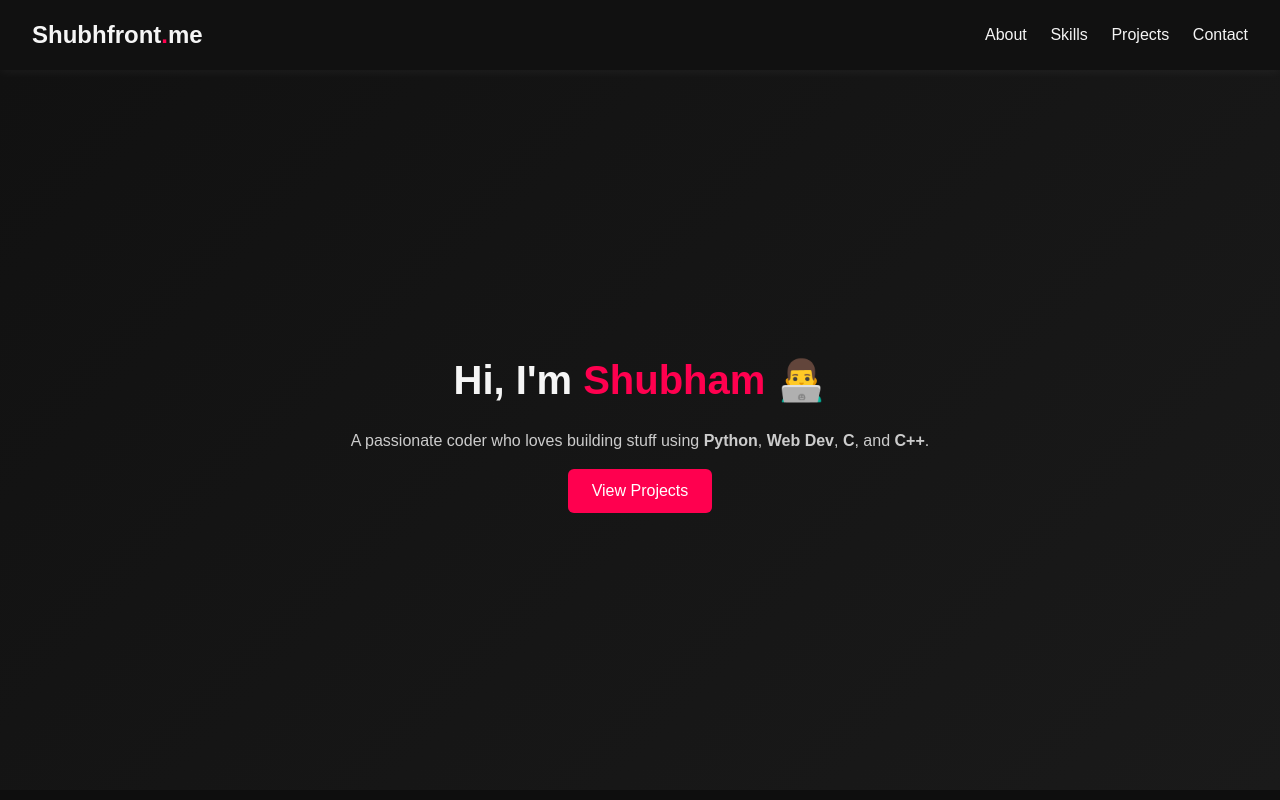
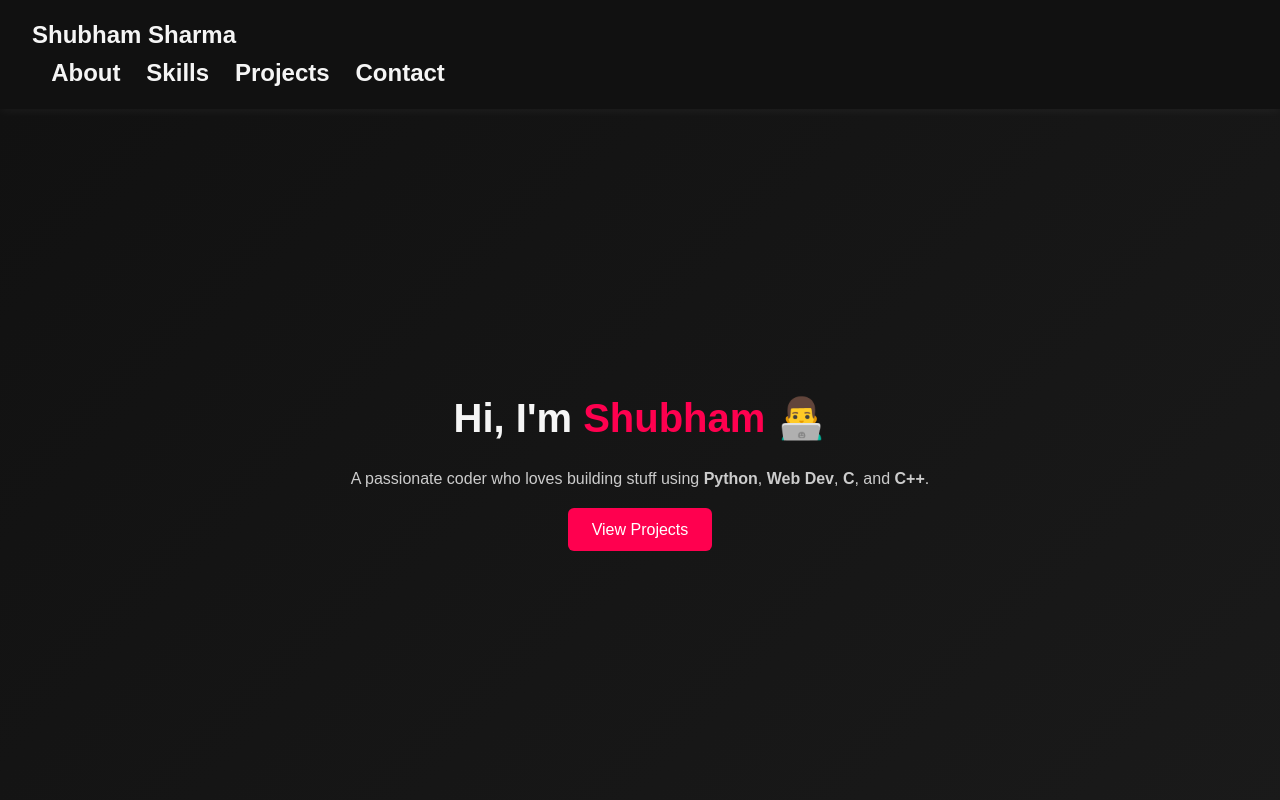
Before and after one commit to shubhfront/shubhfront.github.io, a plain HTML site: page index.html in a window 1280 px wide. Shown: the top 800 px of the page. Drawn offline with Linux system fonts and the light colour scheme.

Commit message:
Update index.html

```diff
--- a/index.html
+++ b/index.html
@@ -9,7 +9,7 @@
 </head>
 <body>
   <header class="navbar">
-    <div class="logo">Shubhfront<span class="dot">.</span>me</div>
+    <div class="logo">Shubham Sharma
     <nav>
       <a href="#about">About</a>
       <a href="#skills">Skills</a>
```
